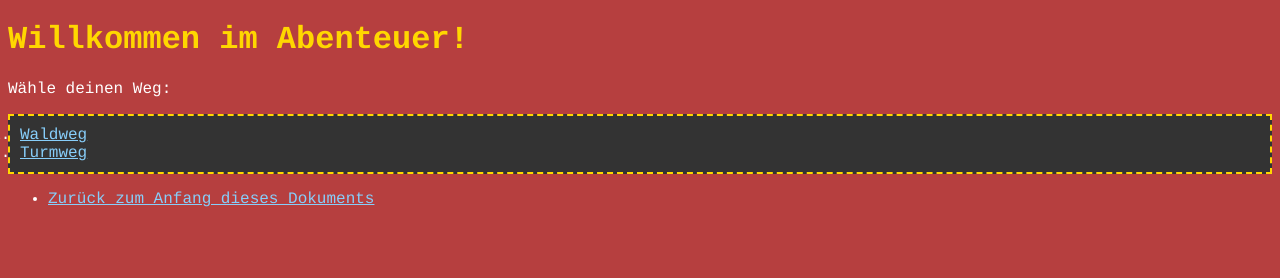
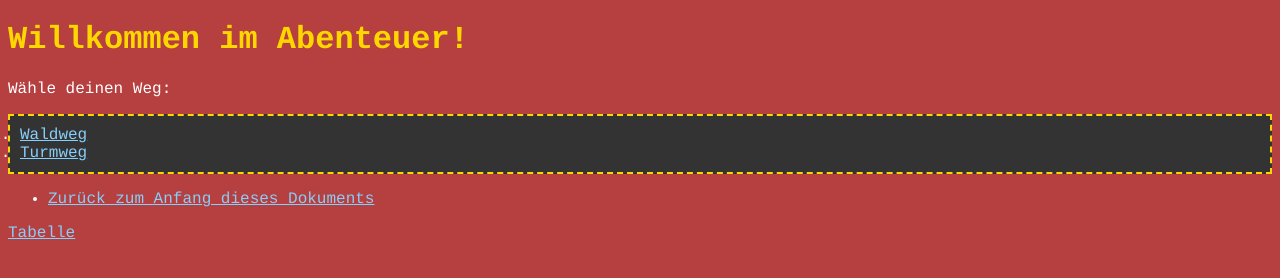
Before and after one commit to laobanxiexie/923849832984923879, a plain HTML site: page index.html in a window 1280 px wide. Drawn offline with Linux system fonts and the light colour scheme.

Commit message:
Add files via upload

```diff
--- a/index.html
+++ b/index.html
@@ -20,5 +20,6 @@
     </ul>
 
     <div id="anfang"></div>
+    <a href="Tabelle.html">Tabelle</a>
   </body>
 </html>
```
